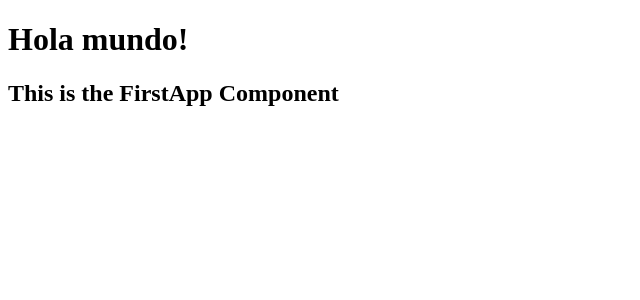
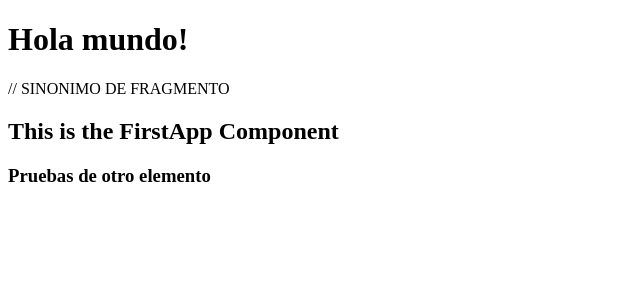
Before and after one commit to MartinFacorro/LearningReact, a React (Vite) app in the folder 03-COUNTER-APP-VITE/counter-app/: page / in a window 1280 px wide. Shown: the top 300 px of the page, without its empty margins (0-640 px from the left). Built offline with nearby package versions, Linux system fonts and the light colour scheme.

Commit message:
3 uses of fragment

```diff
--- a/03-COUNTER-APP-VITE/counter-app/src/FirstApp.jsx
+++ b/03-COUNTER-APP-VITE/counter-app/src/FirstApp.jsx
@@ -1,5 +1,30 @@
+//Forma 1 Para que haya un elemento padre
+/*export function FirstApp() {
+  return (
+    <div>
+      <h2>This is the FirstApp Component</h2>
+      <h3>Pruebas de otro elemento</h3>
+    </div>
+  );
+}
+
+// Forma dos, se importa el elemento fragment
+
 export function FirstApp() {
   return (
-    <h2>This is the FirstApp Component</h2>
+    <fragmemt>
+      <h2>This is the FirstApp Component</h2>
+      <h3>Pruebas de otro elemento</h3>
+    </fragmemt>
+  );
+}*/
+
+
+export function FirstApp() {
+  return (
+    <> // SINONIMO DE FRAGMENTO
+      <h2>This is the FirstApp Component</h2>
+      <h3>Pruebas de otro elemento</h3>
+    </>
   );
 }
```
